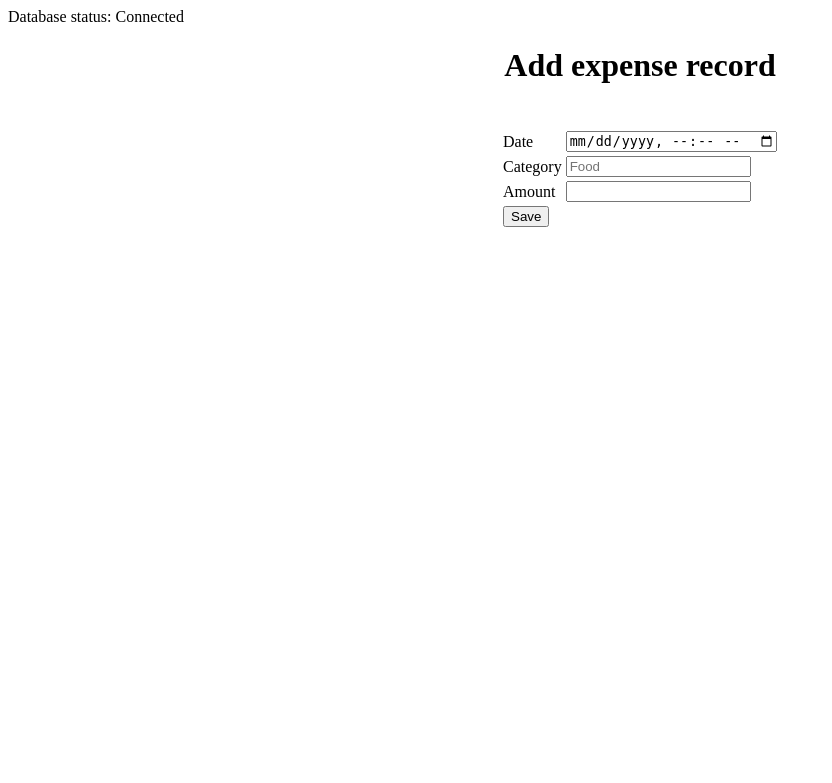
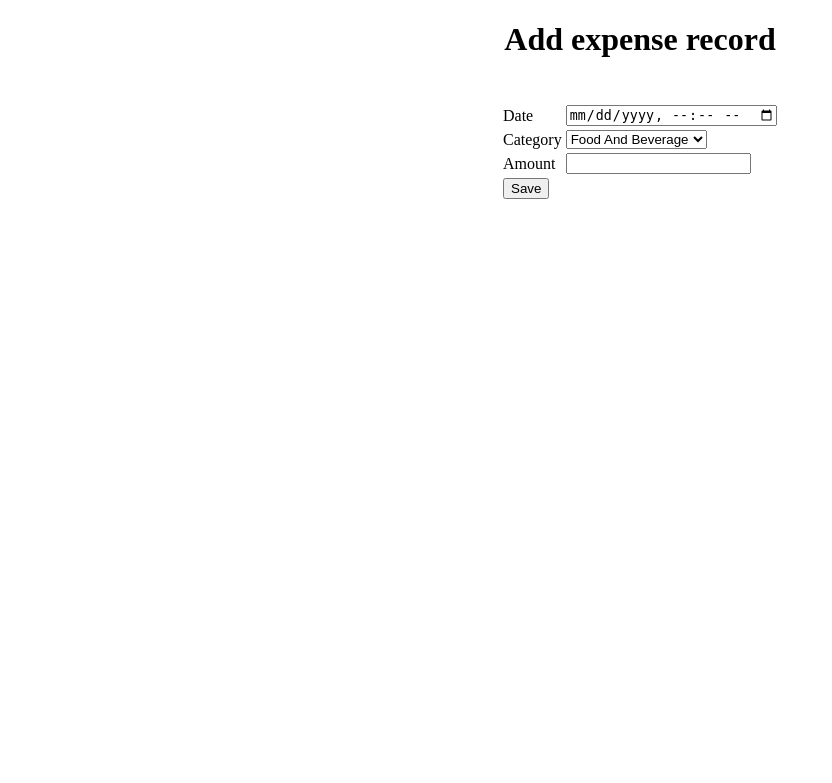
Before and after one commit to deana00/expenses-tracker, a PHP site: page /add_record.php in a window 1280 px wide. Shown: the top 783 px of the page, without its empty margins (0-832 px from the left). Run offline with PHP 8.4, Linux system fonts and the light colour scheme.

Commit message:
Add files via upload

```diff
--- a/add_record.php
+++ b/add_record.php
@@ -33,11 +33,16 @@ if (isset($_POST['save'])) {
                 </tr>
                 <tr>
                     <td>Category</td>
-                    <td><input type="text" name="category" placeholder="Food" required></td>
+                    <td><select name="category" >
+                        <option value="Food And Beverage">Food And Beverage</option>
+                        <option value="Transportation">Transportation</option>
+                        <option value="Bill">Bill</option>
+                        <option value="Entertaiment">Entertaiment</option>
+                    </select></td>
                 </tr>
                 <tr>
                     <td>Amount</td>
-                    <td><input type="text" name="amount" required></td>
+                    <td><input type="number" name="amount" required></td>
                 </tr>
                 <tr>
                     <td><button type="submit" name="save">Save</button></td>
--- a/dbconnect.php
+++ b/dbconnect.php
@@ -30,10 +30,3 @@ mysqli_query($conn, $table);
 if (!mysqli_query($conn, $table)) {
     echo "Error creating table: " . mysqli_error($conn);
 }
-
-echo "Database status: ";
-if ($conn) {
-    echo "Connected";
-} else {
-    echo "Not Connected";
-}
```
Also changed, not shown: update_record.php (+8 -2 lines).
